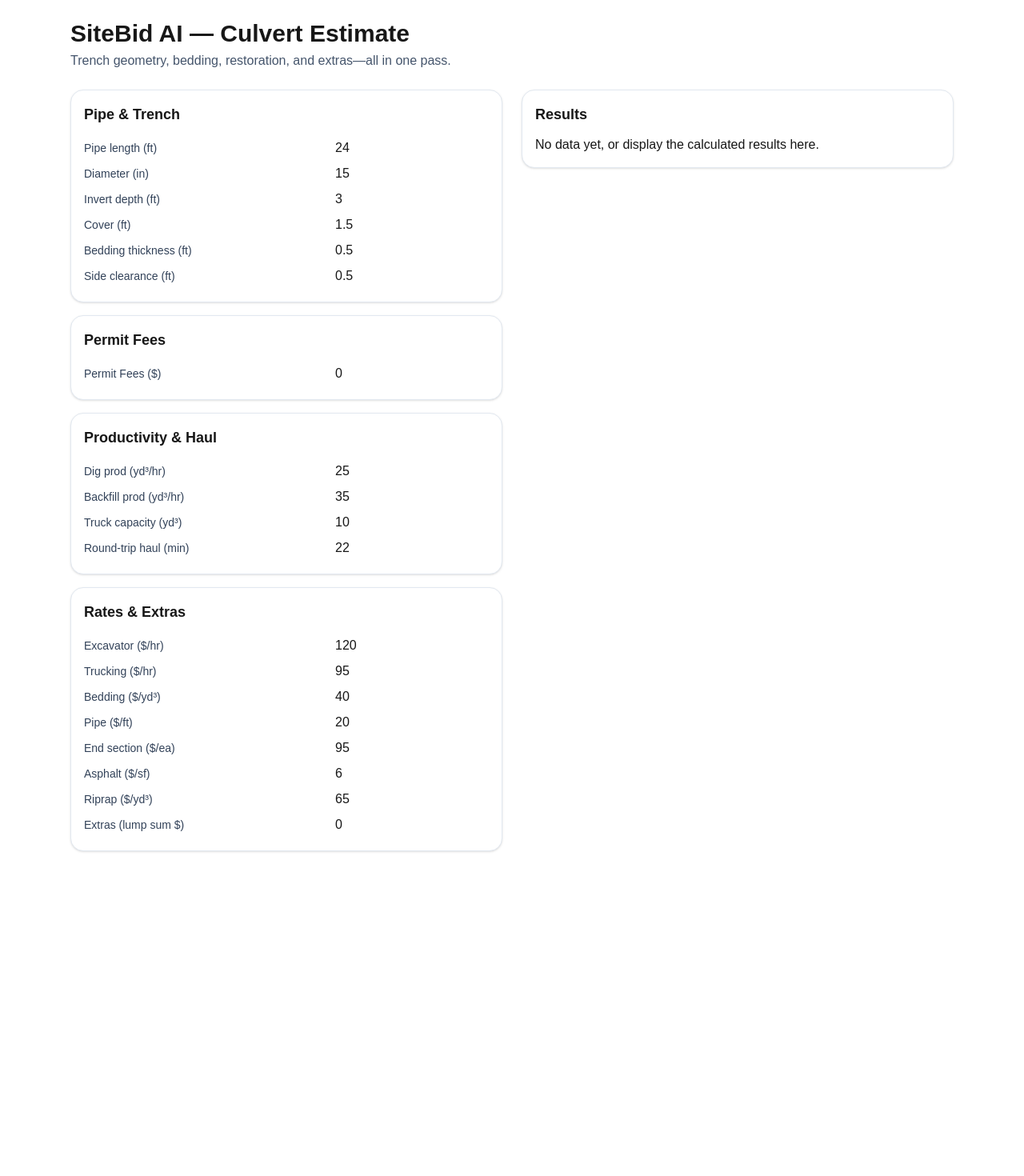
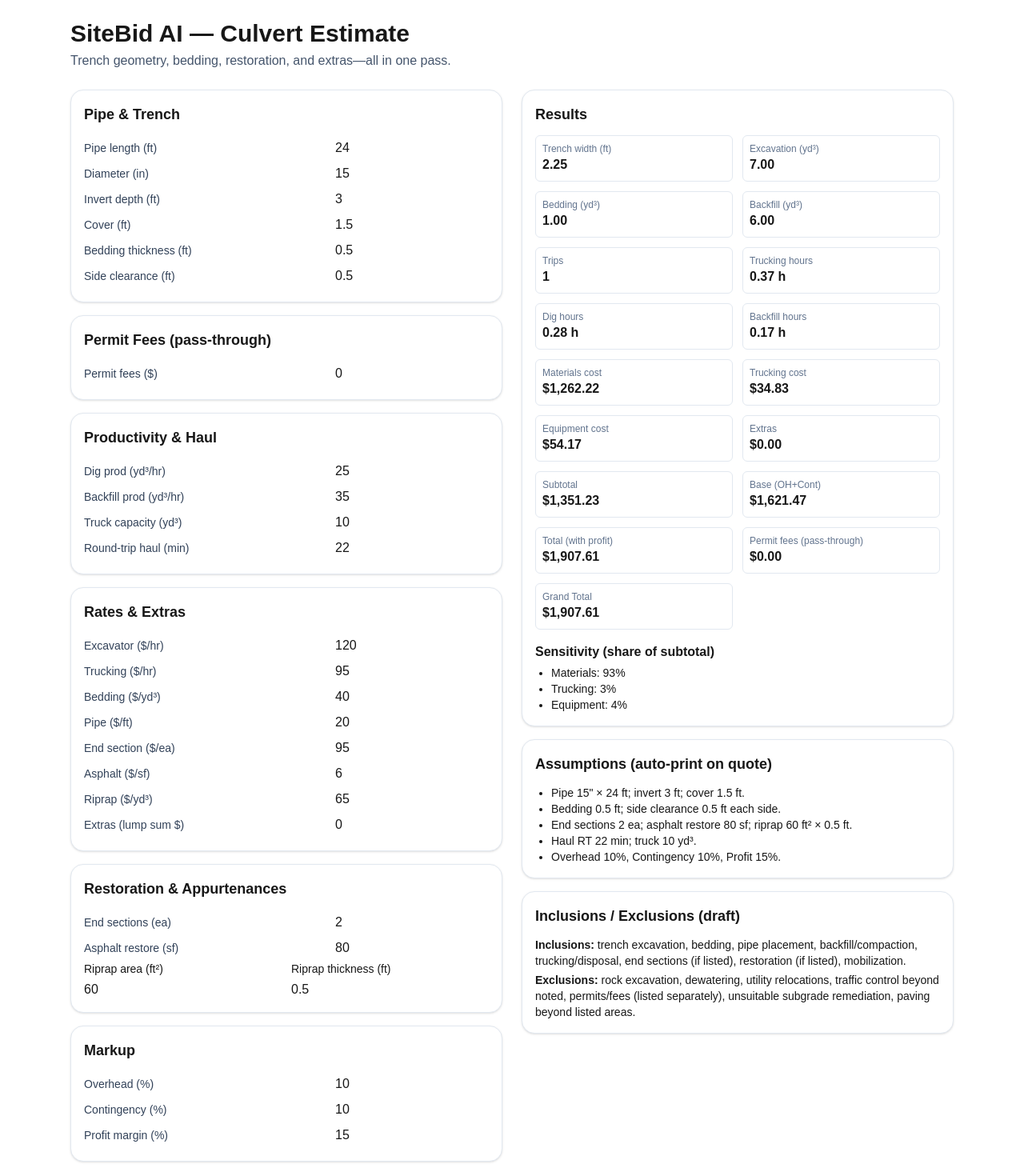
Before and after one commit to bl0ckchained/sitebid-ai, a Next.js app: page /estimate/new/culvert in a window 1280 px wide. Shown: the top 1470 px of the page at 80% size. Before the commit the page ends 1088 px from the top, so only its background shows below. Built offline with nearby package versions, Linux system fonts and the light colour scheme.

Commit message:
adding permit boxes

```diff
--- a/src/app/estimate/new/culvert/page.tsx
+++ b/src/app/estimate/new/culvert/page.tsx
@@ -44,11 +44,11 @@
   const [endSections, setEndSections] = useState(2); // 0, 1, or 2
   const [asphaltSF, setAsphaltSF] = useState(80); // 0 = none
   const [riprapArea, setRiprapArea] = useState(60); // 0 = none
-  const [riprapThkFt, setRiprapThkFt] = useState(0.5); // in feet (0 = none)
+  const [riprapThkFt, setRiprapThkFt] = useState(0.5); // feet (0 = none)
   const [extrasUSD, setExtrasUSD] = useState(0); // lump-sum extras
 
-  // ** Permit Fees (New Section Added) **
-  const [permitFees, setPermitFees] = useState(0); // Permit fees input
+  // Permit fees (pass-through)
+  const [permitFees, setPermitFees] = useState(0);
 
   // Markups (fractions)
   const [overheadPct, setOverheadPct] = useState(0.1);
@@ -86,9 +86,11 @@
     });
   }, [v, r, endSections, asphaltSF, riprapArea, riprapThkFt]);
 
-  const subtotalPlusExtras = calc.subtotal + (extrasUSD || 0) + permitFees; // Add permit fees to the total calculation
+  // Totals — permits treated as pass-through (added after profit)
+  const subtotalPlusExtras = calc.subtotal + (extrasUSD || 0);
   const base = subtotalPlusExtras * (1 + overheadPct + contingencyPct);
   const total = base / (1 - profitMargin);
+  const grandTotal = total + (permitFees || 0);
 
   // Guardrails
   const warnings = useMemo(() => {
@@ -98,9 +100,7 @@
     if (asphaltSF === 0)
       w.push("Asphalt restoration set to 0 — confirm no pavement impacted.");
     if (endSections === 0)
-      w.push(
-        "No end sections selected — confirm headwalls/aprons are not required."
-      );
+      w.push("No end sections selected — confirm headwalls/aprons are not required.");
     return w;
   }, [v.cover_ft, asphaltSF, endSections]);
 
@@ -112,8 +112,7 @@
   const sTrk = truckingCost / Math.max(calc.subtotal, 1);
   const sEqp = equipCost / Math.max(calc.subtotal, 1);
 
-  const num = (e: React.ChangeEvent<HTMLInputElement>) =>
-    Number(e.target.value);
+  const num = (e: React.ChangeEvent<HTMLInputElement>) => Number(e.target.value);
 
   return (
     <main className="mx-auto max-w-6xl p-6">
@@ -148,7 +147,9 @@
                 step="0.1"
                 className="input"
                 value={v.invert_depth_ft}
-                onChange={(e) => setV({ ...v, invert_depth_ft: num(e) })}
+                onChange={(e) =>
+                  setV({ ...v, invert_depth_ft: num(e) })
+                }
               />
             </Row>
             <Row label="Cover (ft)">
@@ -166,7 +167,9 @@
                 step="0.1"
                 className="input"
                 value={v.bedding_t_ft}
-                onChange={(e) => setV({ ...v, bedding_t_ft: num(e) })}
+                onChange={(e) =>
+                  setV({ ...v, bedding_t_ft: num(e) })
+                }
               />
             </Row>
             <Row label="Side clearance (ft)">
@@ -175,14 +178,15 @@
                 step="0.1"
                 className="input"
                 value={v.side_clearance_ft}
-                onChange={(e) => setV({ ...v, side_clearance_ft: num(e) })}
+                onChange={(e) =>
+                  setV({ ...v, side_clearance_ft: num(e) })
+                }
               />
             </Row>
           </Card>
 
-          {/* Permit Fees Section */}
-          <Card title="Permit Fees">
-            <Row label="Permit Fees ($)">
+          <Card title="Permit Fees (pass-through)">
+            <Row label="Permit fees ($)">
               <input
                 type="number"
                 className="input"
@@ -198,7 +202,9 @@
                 type="number"
                 className="input"
                 value={v.prod_dig_yd3_per_hr}
-                onChange={(e) => setV({ ...v, prod_dig_yd3_per_hr: num(e) })}
+                onChange={(e) =>
+                  setV({ ...v, prod_dig_yd3_per_hr: num(e) })
+                }
               />
             </Row>
             <Row label="Backfill prod (yd³/hr)">
@@ -216,7 +222,9 @@
                 type="number"
                 className="input"
                 value={v.truck_capacity_yd3}
-                onChange={(e) => setV({ ...v, truck_capacity_yd3: num(e) })}
+                onChange={(e) =>
+                  setV({ ...v, truck_capacity_yd3: num(e) })
+                }
               />
             </Row>
             <Row label="Round-trip haul (min)">
@@ -224,7 +232,9 @@
                 type="number"
                 className="input"
                 value={v.haul_round_trip_min}
-                onChange={(e) => setV({ ...v, haul_round_trip_min: num(e) })}
+                onChange={(e) =>
+                  setV({ ...v, haul_round_trip_min: num(e) })
+                }
               />
             </Row>
           </Card>
@@ -235,7 +245,9 @@
                 type="number"
                 className="input"
                 value={r.excavator_hr}
-                onChange={(e) => setR({ ...r, excavator_hr: num(e) })}
+                onChange={(e) =>
+                  setR({ ...r, excavator_hr: num(e) })
+                }
               />
             </Row>
             <Row label="Trucking ($/hr)">
@@ -243,7 +255,9 @@
                 type="number"
                 className="input"
                 value={r.trucking_hr}
-                onChange={(e) => setR({ ...r, trucking_hr: num(e) })}
+                onChange={(e) =>
+                  setR({ ...r, trucking_hr: num(e) })
+                }
               />
             </Row>
             <Row label="Bedding ($/yd³)">
@@ -251,7 +265,9 @@
                 type="number"
                 className="input"
                 value={r.bedding_yd3}
-                onChange={(e) => setR({ ...r, bedding_yd3: num(e) })}
+                onChange={(e) =>
+                  setR({ ...r, bedding_yd3: num(e) })
+                }
               />
             </Row>
             <Row label="Pipe ($/ft)">
@@ -259,7 +275,9 @@
                 type="number"
                 className="input"
                 value={r.pipe_per_ft}
-                onChange={(e) => setR({ ...r, pipe_per_ft: num(e) })}
+                onChange={(e) =>
+                  setR({ ...r, pipe_per_ft: num(e) })
+                }
               />
             </Row>
             <Row label="End section ($/ea)">
@@ -267,7 +285,9 @@
                 type="number"
                 className="input"
                 value={r.end_section_each}
-                onChange={(e) => setR({ ...r, end_section_each: num(e) })}
+                onChange={(e) =>
+                  setR({ ...r, end_section_each: num(e) })
+                }
               />
             </Row>
             <Row label="Asphalt ($/sf)">
@@ -275,7 +295,9 @@
                 type="number"
                 className="input"
                 value={r.asphalt_sf}
-                onChange={(e) => setR({ ...r, asphalt_sf: num(e) })}
+                onChange={(e) =>
+                  setR({ ...r, asphalt_sf: num(e) })
+                }
               />
             </Row>
             <Row label="Riprap ($/yd³)">
@@ -283,7 +305,9 @@
                 type="number"
                 className="input"
                 value={r.riprap_yd3}
-                onChange={(e) => setR({ ...r, riprap_yd3: num(e) })}
+                onChange={(e) =>
+                  setR({ ...r, riprap_yd3: num(e) })
+                }
               />
             </Row>
             <Row label="Extras (lump sum $)">
@@ -295,13 +319,153 @@
               />
             </Row>
           </Card>
+
+          <Card title="Restoration & Appurtenances">
+            <Row label="End sections (ea)">
+              <input
+                type="number"
+                className="input"
+                value={endSections}
+                onChange={(e) => setEndSections(num(e))}
+              />
+            </Row>
+            <Row label="Asphalt restore (sf)">
+              <input
+                type="number"
+                className="input"
+                value={asphaltSF}
+                onChange={(e) => setAsphaltSF(num(e))}
+              />
+            </Row>
+            <div className="grid grid-cols-2 gap-3">
+              <div>
+                <div className="text-sm">Riprap area (ft²)</div>
+                <input
+                  type="number"
+                  className="input mt-1 w-full"
+                  value={riprapArea}
+                  onChange={(e) => setRiprapArea(num(e))}
+                />
+              </div>
+              <div>
+                <div className="text-sm">Riprap thickness (ft)</div>
+                <input
+                  type="number"
+                  step="0.1"
+                  className="input mt-1 w-full"
+                  value={riprapThkFt}
+                  onChange={(e) => setRiprapThkFt(num(e))}
+                />
+              </div>
+            </div>
+          </Card>
+
+          <Card title="Markup">
+            <Row label="Overhead (%)">
+              <input
+                type="number"
+                step={1}
+                className="input"
+                value={overheadPct * 100}
+                onChange={(e) => setOverheadPct(Number(e.target.value) / 100)}
+              />
+            </Row>
+            <Row label="Contingency (%)">
+              <input
+                type="number"
+                step={1}
+                className="input"
+                value={contingencyPct * 100}
+                onChange={(e) => setContingencyPct(Number(e.target.value) / 100)}
+              />
+            </Row>
+            <Row label="Profit margin (%)">
+              <input
+                type="number"
+                step={1}
+                className="input"
+                value={profitMargin * 100}
+                onChange={(e) => setProfitMargin(Number(e.target.value) / 100)}
+              />
+            </Row>
+          </Card>
         </section>
 
         {/* Outputs */}
         <section className="space-y-4">
           <Card title="Results">
-            {/* Display errors, warnings, and results */}
-            <div>No data yet, or display the calculated results here.</div>
+            {errors.length > 0 && (
+              <Banner tone="red" title="Fix these:">
+                <ul className="list-disc ml-5 mt-1">
+                  {errors.map((e, i) => (
+                    <li key={i}>{e}</li>
+                  ))}
+                </ul>
+              </Banner>
+            )}
+            {warnings.length > 0 && (
+              <Banner tone="amber" title="Heads up:">
+                <ul className="list-disc ml-5 mt-1">
+                  {warnings.map((w, i) => (
+                    <li key={i}>{w}</li>
+                  ))}
+                </ul>
+              </Banner>
+            )}
+
+            <div className="grid grid-cols-2 gap-3">
+              <KV k="Trench width (ft)" v={(v.D_in / 12 + 2 * v.side_clearance_ft).toFixed(2)} />
+              <KV k="Excavation (yd³)" v={calc.V_exc.toFixed(2)} />
+              <KV k="Bedding (yd³)" v={calc.V_bed.toFixed(2)} />
+              <KV k="Backfill (yd³)" v={calc.V_backfill.toFixed(2)} />
+
+              <KV k="Trips" v={`${calc.trips}`} />
+              <KV k="Trucking hours" v={`${calc.hrs_truck.toFixed(2)} h`} />
+              <KV k="Dig hours" v={`${calc.dig_h.toFixed(2)} h`} />
+              <KV k="Backfill hours" v={`${calc.backfill_h.toFixed(2)} h`} />
+
+              <KV k="Materials cost" v={currency(materialsCost)} />
+              <KV k="Trucking cost" v={currency(truckingCost)} />
+              <KV k="Equipment cost" v={currency(equipCost)} />
+
+              <KV k="Extras" v={currency(extrasUSD || 0)} />
+              <KV k="Subtotal" v={currency(subtotalPlusExtras)} />
+
+              <KV k="Base (OH+Cont)" v={currency(base)} />
+              <KV k="Total (with profit)" v={currency(total)} />
+              <KV k="Permit fees (pass-through)" v={currency(permitFees || 0)} />
+              <KV k="Grand Total" v={currency(grandTotal)} />
+            </div>
+
+            <div className="mt-4">
+              <h3 className="font-semibold">Sensitivity (share of subtotal)</h3>
+              <ul className="list-disc ml-5 text-sm mt-1">
+                <li>Materials: {(sMat * 100).toFixed(0)}%</li>
+                <li>Trucking: {(sTrk * 100).toFixed(0)}%</li>
+                <li>Equipment: {(sEqp * 100).toFixed(0)}%</li>
+              </ul>
+            </div>
+          </Card>
+
+          <Card title="Assumptions (auto-print on quote)">
+            <ul className="list-disc ml-5 text-sm">
+              <li>Pipe {v.D_in}" × {v.L_pipe_ft} ft; invert {v.invert_depth_ft} ft; cover {v.cover_ft} ft.</li>
+              <li>Bedding {v.bedding_t_ft} ft; side clearance {v.side_clearance_ft} ft each side.</li>
+              <li>End sections {endSections} ea; asphalt restore {asphaltSF} sf; riprap {riprapArea} ft² × {riprapThkFt} ft.</li>
+              <li>Haul RT {v.haul_round_trip_min} min; truck {v.truck_capacity_yd3} yd³.</li>
+              <li>Overhead {(overheadPct * 100).toFixed(0)}%, Contingency {(contingencyPct * 100).toFixed(0)}%, Profit {(profitMargin * 100).toFixed(0)}%.</li>
+            </ul>
+          </Card>
+
+          <Card title="Inclusions / Exclusions (draft)">
+            <p className="text-sm">
+              <b>Inclusions:</b> trench excavation, bedding, pipe placement, backfill/compaction, trucking/disposal,
+              end sections (if listed), restoration (if listed), mobilization.
+            </p>
+            <p className="text-sm mt-1">
+              <b>Exclusions:</b> rock excavation, dewatering, utility relocations, traffic control beyond noted,
+              permits/fees (listed separately), unsuitable subgrade remediation, paving beyond listed areas.
+            </p>
           </Card>
         </section>
       </div>
@@ -338,3 +502,33 @@
     </label>
   );
 }
+
+function KV({ k, v }: { k: string; v: string }) {
+  return (
+    <div className="rounded-md border border-slate-200 p-2">
+      <div className="text-xs text-slate-500">{k}</div>
+      <div className="font-semibold">{v}</div>
+    </div>
+  );
+}
+
+function Banner({
+  tone,
+  title,
+  children,
+}: {
+  tone: "red" | "amber";
+  title: string;
+  children: React.ReactNode;
+}) {
+  const colors =
+    tone === "red"
+      ? "border-red-300 bg-red-50 text-red-700"
+      : "border-amber-300 bg-amber-50 text-amber-900";
+  return (
+    <div className={`rounded-lg border p-3 mb-2 ${colors}`}>
+      <b>{title}</b>
+      {children}
+    </div>
+  );
+}
--- a/src/lib/calculators/culvert.ts
+++ b/src/lib/calculators/culvert.ts
@@ -1,29 +1,94 @@
-export function culvertEstimate(v:{
-  L_pipe_ft:number; D_in:number; invert_depth_ft:number; cover_ft:number;
-  bedding_t_ft:number; side_clearance_ft:number; haul_round_trip_min:number;
-  truck_capacity_yd3:number; prod_dig_yd3_per_hr:number; prod_backfill_yd3_per_hr:number;
-}, r:{excavator_hr:number; trucking_hr:number; bedding_yd3:number; pipe_per_ft:number;
-      end_section_each:number; asphalt_sf:number; riprap_yd3:number},
-  extras:{riprap_area_ft2?:number; riprap_thickness_ft?:number; asphalt_restore_sf?:number; end_sections_ea?:number} = {}
-){
-  const D_ft = v.D_in/12;
-  const w = D_ft + 2*(v.side_clearance_ft);
+export function culvertEstimate(
+  v: {
+    L_pipe_ft: number; D_in: number; invert_depth_ft: number; cover_ft: number;
+    bedding_t_ft: number; side_clearance_ft: number; haul_round_trip_min: number;
+    truck_capacity_yd3: number; prod_dig_yd3_per_hr: number; prod_backfill_yd3_per_hr: number;
+  },
+  r: {
+    excavator_hr: number; trucking_hr: number; bedding_yd3: number; pipe_per_ft: number;
+    end_section_each: number; asphalt_sf: number; riprap_yd3: number;
+  },
+  extras: {
+    riprap_area_ft2?: number; riprap_thickness_ft?: number; asphalt_restore_sf?: number; end_sections_ea?: number;
+
+    /** NEW: pass-through fees (not marked up by subtotal math) */
+    permit_usd?: number;
+
+    /** NEW: optional tuning (defaults chosen to preserve today’s outputs) */
+    swell_factor_loose?: number;        // e.g. 1.2–1.3 for common soils; default 1.0 (no change)
+    truck_load_factor?: number;         // 0–1, default 1.0 (no change)
+    lump_sum_extras_usd?: number;       // optional: other extras you want included in subtotal
+  } = {}
+) {
+  // Geometry
+  const D_ft = v.D_in / 12;
+  const w = D_ft + 2 * v.side_clearance_ft;
   const trench_depth = v.invert_depth_ft + v.bedding_t_ft;
+
+  // Volumes (bank)
   const V_exc = (v.L_pipe_ft * w * trench_depth) / 27;
   const V_bed = (v.L_pipe_ft * w * v.bedding_t_ft) / 27;
   const V_backfill = V_exc - V_bed;
-  const trips = Math.ceil(V_exc / v.truck_capacity_yd3);
+
+  // Haul calc (optionally consider swell + load factor; defaults keep legacy behavior)
+  const swell = extras.swell_factor_loose ?? 1.0;      // set to ~1.25 if you want loose volume for trucking
+  const loadFactor = extras.truck_load_factor ?? 1.0;  // set to <1 if you want partial loads
+  const effTruckCap = Math.max(v.truck_capacity_yd3 * loadFactor, 0.0001);
+  const V_loose_for_truck = V_exc * swell;
+
+  const trips = Math.ceil(V_loose_for_truck / effTruckCap);
   const hrs_truck = (trips * v.haul_round_trip_min) / 60;
+
+  // Productivity
   const dig_h = V_exc / v.prod_dig_yd3_per_hr;
   const backfill_h = V_backfill / v.prod_backfill_yd3_per_hr;
 
-  const materials =
-    v.L_pipe_ft * r.pipe_per_ft +
-    V_bed * r.bedding_yd3 +
-    (extras.asphalt_restore_sf ?? 0) * r.asphalt_sf +
-    (((extras.riprap_area_ft2 ?? 0) * (extras.riprap_thickness_ft ?? 0)) / 27) * r.riprap_yd3 +
-    (extras.end_sections_ea ?? 0) * r.end_section_each;
+  // Materials (line items)
+  const cost_pipe = v.L_pipe_ft * r.pipe_per_ft;
+  const cost_bedding = V_bed * r.bedding_yd3;
 
-  const subtotal = (dig_h + backfill_h) * r.excavator_hr + hrs_truck * r.trucking_hr + materials;
-  return {w, trench_depth, V_exc, V_bed, V_backfill, trips, hrs_truck, dig_h, backfill_h, materials, subtotal};
+  const asphalt_sf = extras.asphalt_restore_sf ?? 0;
+  const cost_asphalt = asphalt_sf * r.asphalt_sf;
+
+  const riprap_yd3 = (((extras.riprap_area_ft2 ?? 0) * (extras.riprap_thickness_ft ?? 0)) / 27);
+  const cost_riprap = riprap_yd3 * r.riprap_yd3;
+
+  const end_sections = extras.end_sections_ea ?? 0;
+  const cost_end_sections = end_sections * r.end_section_each;
+
+  const materials = cost_pipe + cost_bedding + cost_asphalt + cost_riprap + cost_end_sections;
+
+  // Equipment & Trucking
+  const cost_excavation = (dig_h + backfill_h) * r.excavator_hr;
+  const cost_truck = hrs_truck * r.trucking_hr;
+
+  // Optional lump-sum extras that you DO want marked up (unlike permits)
+  const lump_sum_extras = extras.lump_sum_extras_usd ?? 0;
+
+  // Subtotal (subject to OH/contingency/profit in UI)
+  const subtotal = cost_excavation + cost_truck + materials + lump_sum_extras;
+
+  // Pass-throughs (NOT included in subtotal; add after profit in the UI)
+  const permit_pass_through = extras.permit_usd ?? 0;
+
+  return {
+    // geometry/volumes
+    w, trench_depth, V_exc, V_bed, V_backfill,
+
+    // haul/productivity
+    trips, hrs_truck, dig_h, backfill_h,
+
+    // costs (line items)
+    cost_pipe, cost_bedding, cost_asphalt, cost_riprap, cost_end_sections,
+    cost_excavation, cost_truck, materials,
+
+    // totals
+    subtotal,
+
+    // pass-throughs & knobs (for the UI to show/decide how to add)
+    permit_pass_through,
+    swell_used: swell,
+    truck_load_factor_used: loadFactor,
+    lump_sum_extras,
+  };
 }
```
